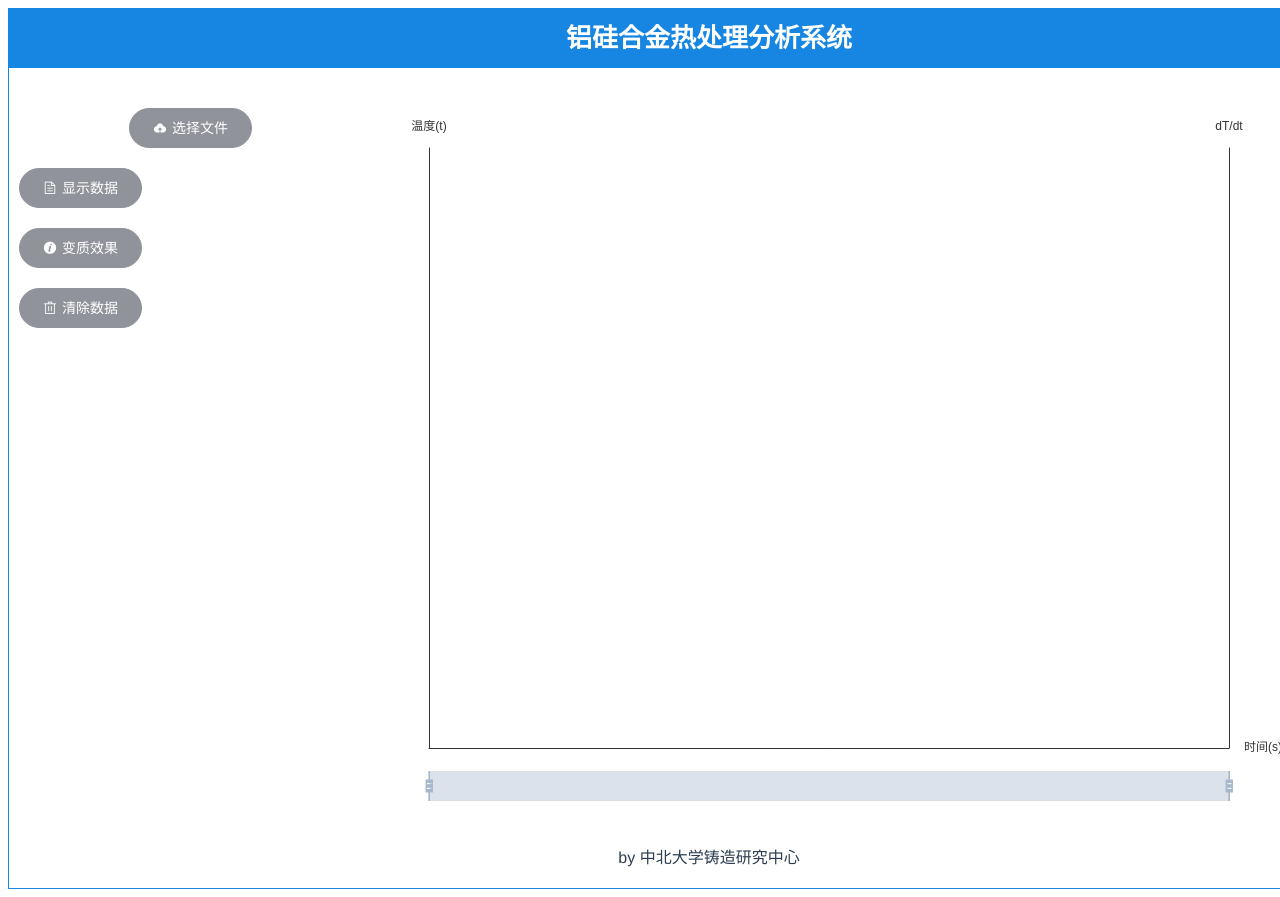
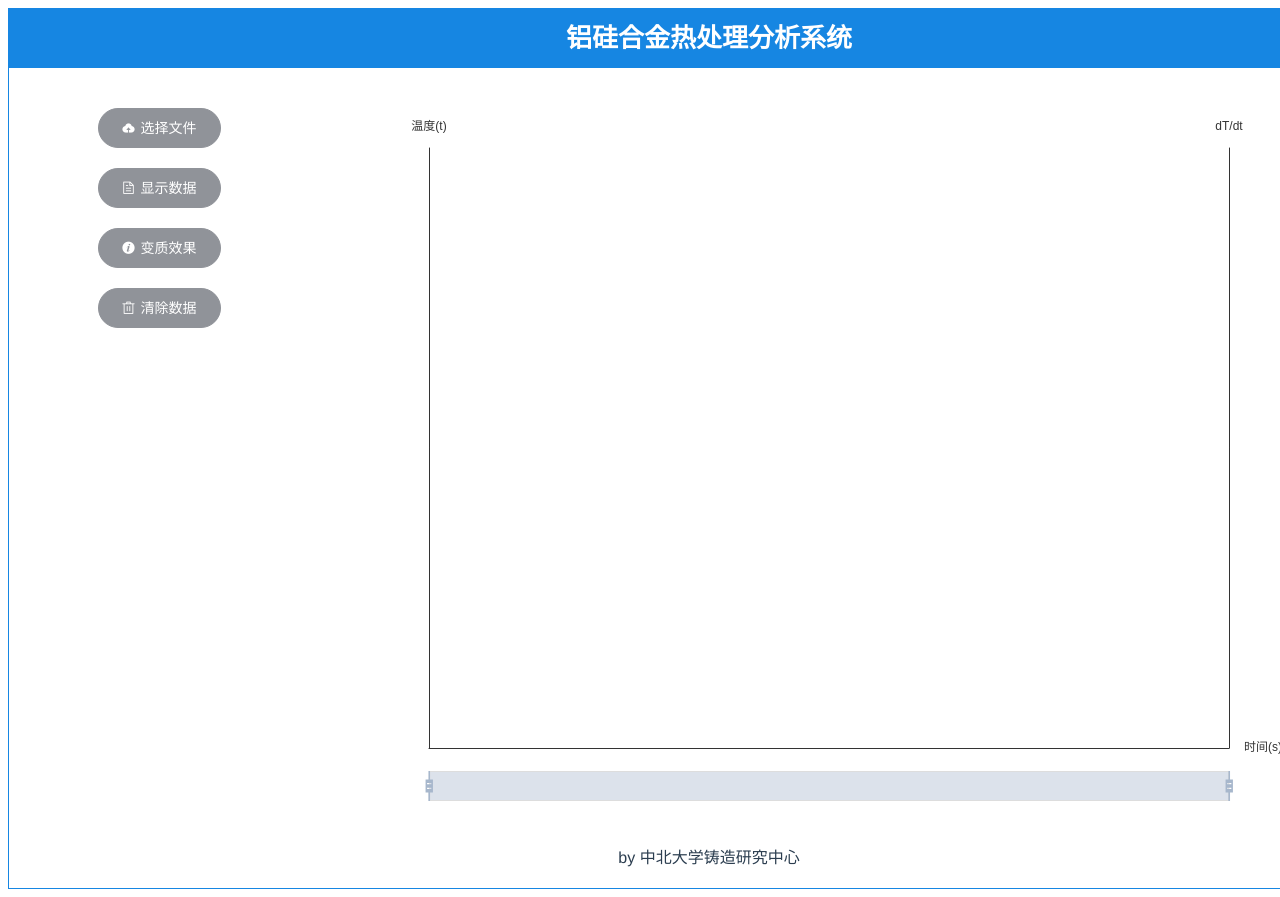
Before and after one commit to swalrito/al-si-, a Vue app: page /#/chart in a window 1280 px wide. Shown: the top 897 px of the page. Built offline with nearby package versions, Linux system fonts and the light colour scheme.

Commit message:
2018.3.17 修改样式

```diff
--- a/src/components/nav.vue
+++ b/src/components/nav.vue
@@ -80,11 +80,12 @@ export default {
 .nav{
     padding-top: 20px;
 }
+.nav .el-button+.el-button{
+    margin-left: 88.5px;
+}
 .nav .el-button{
     display: block;
-    margin-top: 20px;
-    margin-left: 120px;
-    margin-bottom: 20px;
+    margin: 20px auto 20px auto;
 }
 .nav .fileEle{
     display: none;
```
